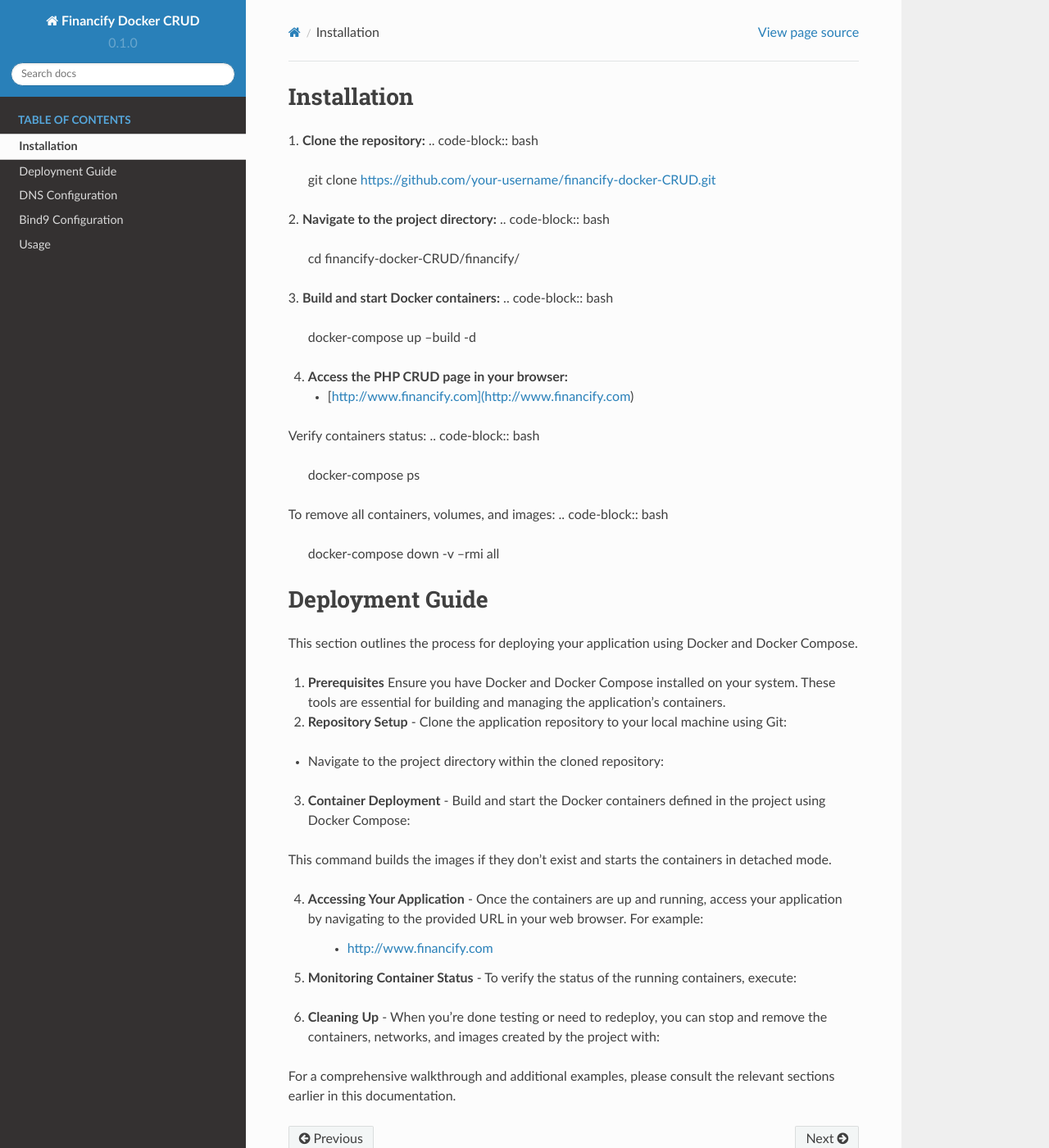
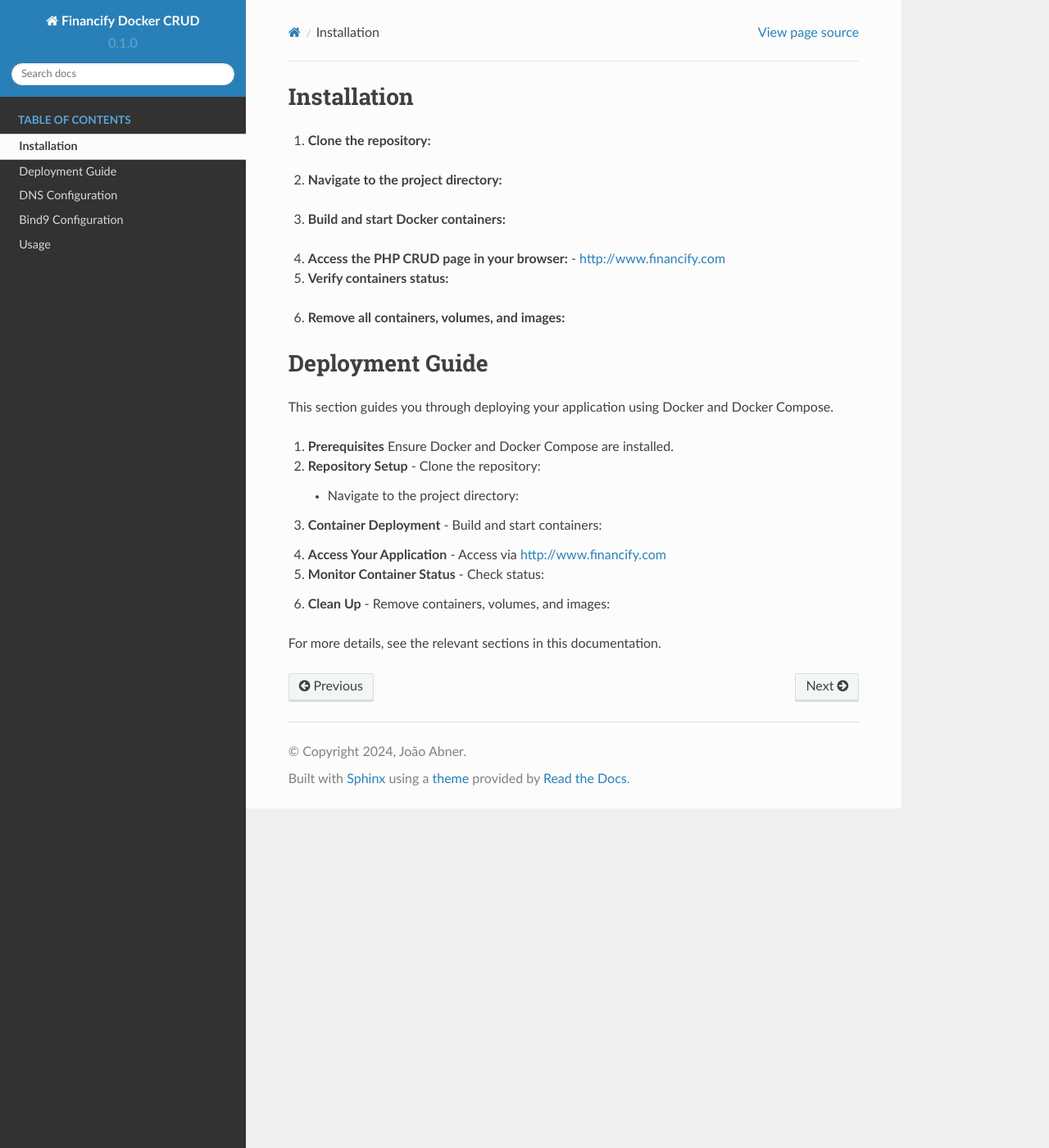
Before and after one commit to Joao-Abner/financify-docker-tutorial, a Sphinx documentation site: the page built from docs/source/installation.rst, in a window 1280 px wide and 1400 px high. Shown: the whole window at 82% size. Built offline with Sphinx 7.4.7 and the Read the Docs theme 2.0.0, drawn with Linux system fonts in a browser that asks for light colours.

Commit message:
Update installation.rst

```diff
--- a/docs/source/installation.rst
+++ b/docs/source/installation.rst
@@ -1,73 +1,63 @@
 =====================
- Installation
+Installation
 =====================
 
-1.  **Clone the repository:**
-.. code-block:: bash
-        git clone https://github.com/your-username/financify-docker-CRUD.git
+1. **Clone the repository:**
+  .. code-block:: bash
+      git clone https://github.com/your-username/financify-docker-CRUD.git
 
-2.  **Navigate to the project directory:**
-.. code-block:: bash
-        cd financify-docker-CRUD/financify/
+2. **Navigate to the project directory:**
+  .. code-block:: bash
+      cd financify-docker-CRUD/financify/
 
-3.  **Build and start Docker containers:**
-.. code-block:: bash
-        docker-compose up --build -d
+3. **Build and start Docker containers:**
+  .. code-block:: bash
+      docker-compose up --build -d
 
-4.  **Access the PHP CRUD page in your browser:**
+4. **Access the PHP CRUD page in your browser:**
+   - http://www.financify.com
 
-    - [http://www.financify.com](http://www.financify.com)
+5. **Verify containers status:**
+  .. code-block:: bash
+      docker-compose ps
 
-Verify containers status:
-.. code-block:: bash
-       docker-compose ps
-
-To remove all containers, volumes, and images:
-.. code-block:: bash
-       docker-compose down -v --rmi all
+6. **Remove all containers, volumes, and images:**
+  .. code-block:: bash
+      docker-compose down -v --rmi all
 
 =====================
 Deployment Guide
 =====================
 
-This section outlines the process for deploying your application using Docker and Docker Compose.
+This section guides you through deploying your application using Docker and Docker Compose.
 
 1. **Prerequisites**
-   Ensure you have Docker and Docker Compose installed on your system. These tools are essential for building and managing the application's containers.
+   Ensure Docker and Docker Compose are installed.
 
 2. **Repository Setup**
-   - Clone the application repository to your local machine using Git:
-.. code-block:: bash
+   - Clone the repository:
+    .. code-block:: bash
         git clone https://github.com/your-username/financify-docker-CRUD.git
-
-
-- Navigate to the project directory within the cloned repository:
-.. code-block:: bash
+   - Navigate to the project directory:
+    .. code-block:: bash
         cd financify-docker-CRUD/financify/
 
-
 3. **Container Deployment**
-   - Build and start the Docker containers defined in the project using Docker Compose:
-.. code-block:: bash
+   - Build and start containers:
+    .. code-block:: bash
         docker-compose up --build -d
 
-This command builds the images if they don't exist and starts the containers in detached mode.
+4. **Access Your Application**
+   - Access via http://www.financify.com
 
-4. **Accessing Your Application**
-   - Once the containers are up and running, access your application by navigating to the provided URL in your web browser. For example:
-
-     - http://www.financify.com
-
-5. **Monitoring Container Status**
-   - To verify the status of the running containers, execute:
-.. code-block:: bash
+5. **Monitor Container Status**
+   - Check status:
+    .. code-block:: bash
         docker-compose ps
 
-
-6. **Cleaning Up**
-   - When you're done testing or need to redeploy, you can stop and remove the containers, networks, and images created by the project with:
-.. code-block:: bash
+6. **Clean Up**
+   - Remove containers, volumes, and images:
+    .. code-block:: bash
         docker-compose down -v --rmi all
 
-
-For a comprehensive walkthrough and additional examples, please consult the relevant sections earlier in this documentation.
+For more details, see the relevant sections in this documentation.
```
